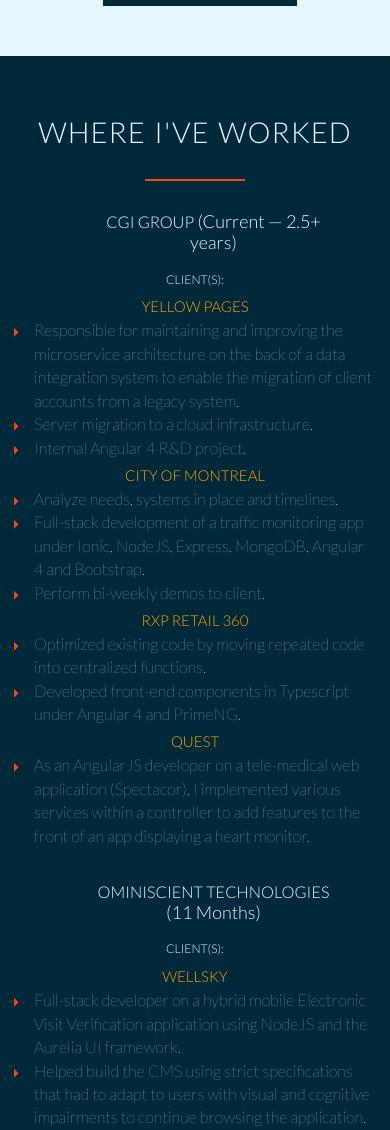
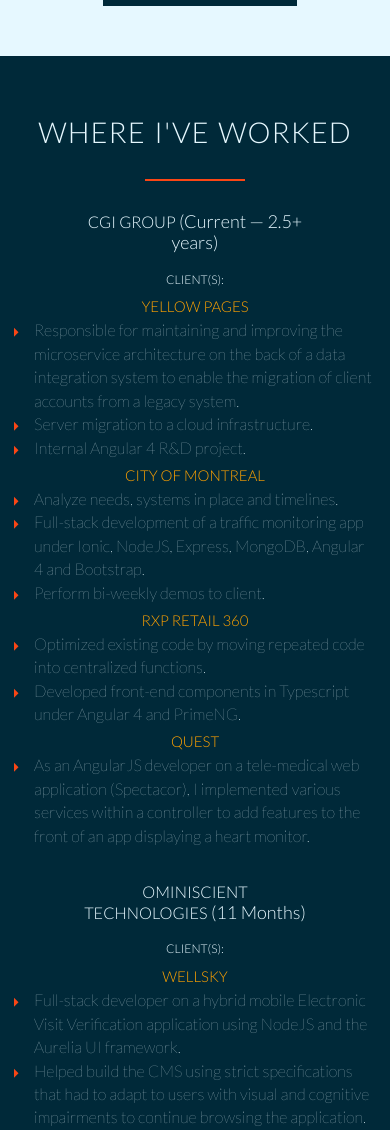
Before and after one commit to rstor1/rs-web2, a PHP site: page / in a window 390 px wide. Shown: the part 1687-2817 px from the top of the page. Run offline with PHP 8.4, Linux system fonts and the light colour scheme; style sheets or scripts are compiled from the project's sources; some libraries are stand-ins or nearby versions; some web fonts are replaced.

Commit message:
centered company-heading

```diff
--- a/resources/css/queries.css
+++ b/resources/css/queries.css
@@ -138,6 +138,10 @@
             margin: auto;
         }
 
+        .company-heading {
+            width: 60%;
+        }
+
     .main-nav { display: none; }
 }
 
@@ -249,6 +253,10 @@
             font-weight: 300;
         }
 
+        .company-heading {
+            width: 60%;
+        }
+
      .main-nav { display: none; }
 
 }
```
